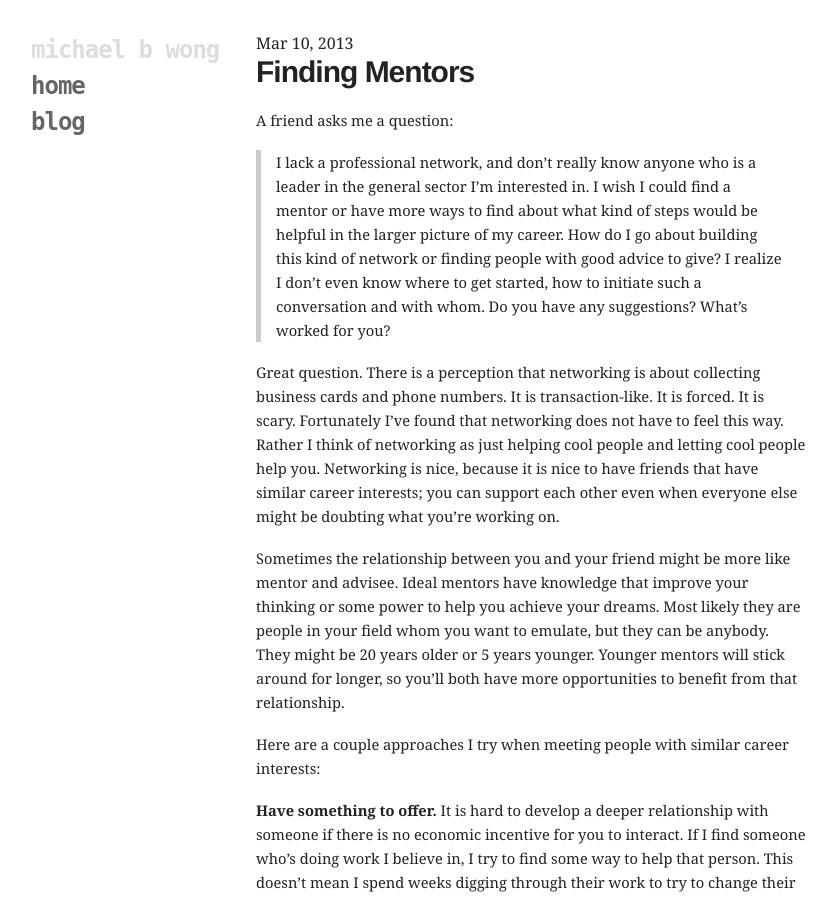
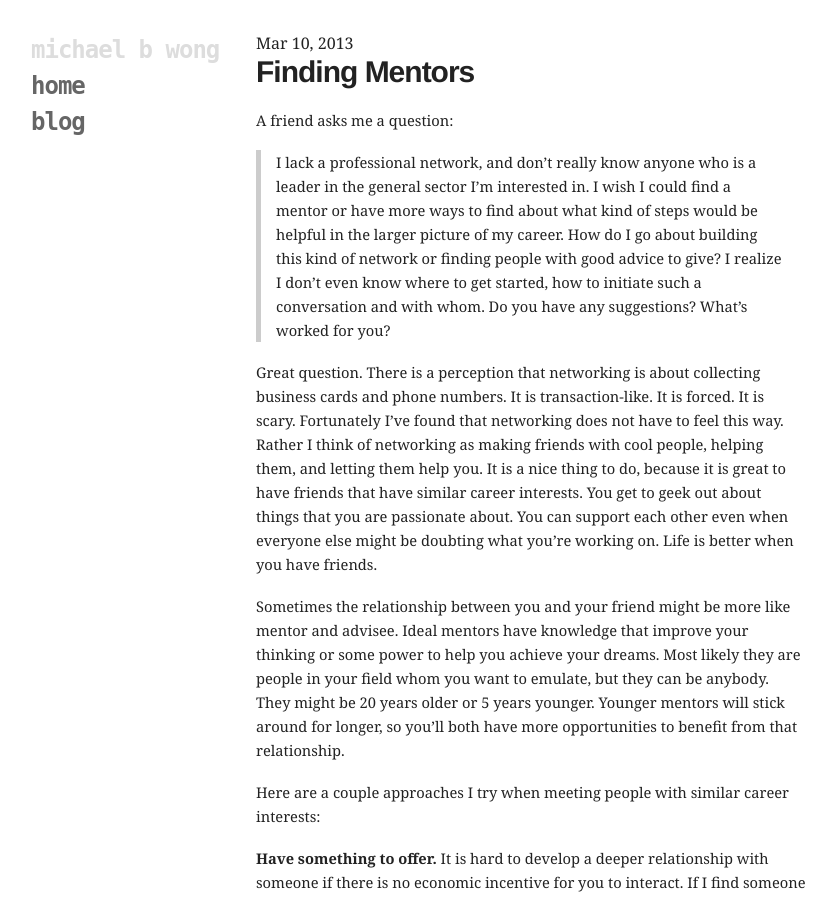
Before and after one commit to mbwong/mbwong.github.com, a Jekyll site: the page built from _posts/2013-03-10-misperceptions-about-professional-networking.md, in a window 1280 px wide and 900 px high. Shown: the whole window, without its empty margins (94-930 px from the left). Built offline with Jekyll 4.4.1, drawn with Linux system fonts in a browser that asks for light colours.

Commit message:
Update 2013-03-10-misperceptions-about-professional-networking.md

```diff
--- a/_posts/2013-03-10-misperceptions-about-professional-networking.md
+++ b/_posts/2013-03-10-misperceptions-about-professional-networking.md
@@ -10,7 +10,7 @@
 
 > I lack a professional network, and don't really know anyone who is a leader in the general sector I'm interested in. I wish I could find a mentor or have more ways to find about what kind of steps would be helpful in the larger picture of my career. How do I go about building this kind of network or finding people with good advice to give? I realize I don't even know where to get started, how to initiate such a conversation and with whom. Do you have any suggestions? What's worked for you?
 
-Great question. There is a perception that networking is about collecting business cards and phone numbers. It is transaction-like. It is forced. It is scary. Fortunately I've found that networking does not have to feel this way. Rather I think of networking as just helping cool people and letting cool people help you. Networking is nice, because it is nice to have friends that have similar career interests; you can support each other even when everyone else might be doubting what you're working on.
+Great question. There is a perception that networking is about collecting business cards and phone numbers. It is transaction-like. It is forced. It is scary. Fortunately I've found that networking does not have to feel this way. Rather I think of networking as making friends with cool people, helping them, and letting them help you. It is a nice thing to do, because it is great to have friends that have similar career interests. You get to geek out about things that you are passionate about. You can support each other even when everyone else might be doubting what you're working on. Life is better when you have friends.
 
 Sometimes the relationship between you and your friend might be more like mentor and advisee. Ideal mentors have knowledge that improve your thinking or some power to help you achieve your dreams. Most likely they are people in your field whom you want to emulate, but they can be anybody. They might be 20 years older or 5 years younger. Younger mentors will stick around for longer, so you'll both have more opportunities to benefit from that relationship.
 
```
